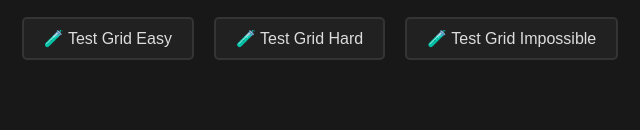
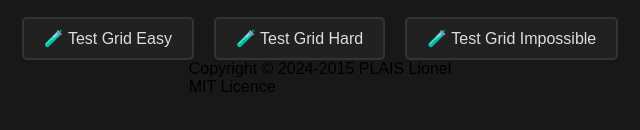
Before and after one commit to ILPlais/SudokuHTML, a plain HTML site: page index.html in a window 1280 px wide. Shown: the part 540-670 px from the top of the page, 320-960 px from the left. Drawn offline with Linux system fonts and the light colour scheme.

```diff
--- a/index.html
+++ b/index.html
@@ -74,6 +74,11 @@
 	</div>
 
 	<script src="sudokusolver.js"></script>
+
+	<footer>
+		Copyright &copy; 2024-2015 PLAIS Lionel<br>
+		MIT Licence
+	</footer>
 </body>
 
 </html>
```
Also changed, not shown: style.css (line endings or trailing spaces).
